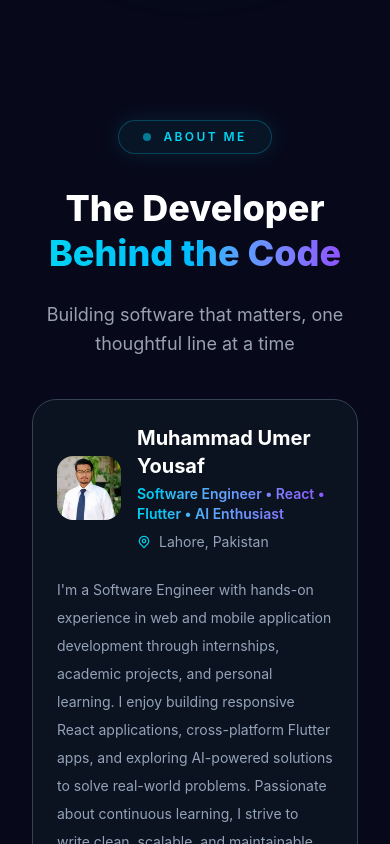
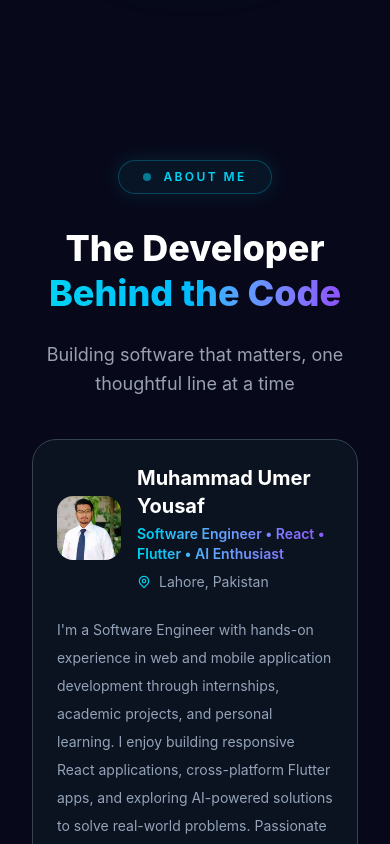
Before and after one commit to umerdev07/react-My-Personal-Portfolio, a React (Vite) app: page / in a window 390 px wide. Shown: the part 1320-2164 px from the top of the page. Built offline with nearby package versions, Linux system fonts and the light colour scheme.

Commit message:
Build Experience Section

```diff
--- a/src/componets/Section2Components/AboutMeTitleSubTitleBadge.jsx
+++ b/src/componets/Section2Components/AboutMeTitleSubTitleBadge.jsx
@@ -2,7 +2,7 @@ import React from 'react'
 
 const AboutMeTitleSubTitleBadge = () => {
   return (
-   <section className="w-full flex flex-col items-center text-center lg:mt-0 mt-90">
+   <section className="w-full flex flex-col items-center text-center lg:mt-0 mt-100">
 
       {/* Badge */}
       <div className="flex items-center gap-3 bg-[#09192a]/80 border border-cyan-500/30 rounded-full px-6 py-2 backdrop-blur-md shadow-[0_0_20px_rgba(34,211,238,0.12)]">
--- a/src/pages/section3/Skills.jsx
+++ b/src/pages/section3/Skills.jsx
@@ -62,7 +62,7 @@ const Skills = () => {
       </div>
 
       {/* Skill Cards */}
-      <div className="mt-8 mb-8 m-5 grid grid-cols-1 gap-6 sm:grid-cols-2 lg:grid-cols-3 xl:grid-cols-4">
+      <div className="mt-8 m-5 grid grid-cols-1 gap-6 sm:grid-cols-2 lg:grid-cols-3 xl:grid-cols-4">
 
         {currentCategory.skills.map((skill) => (
           <SkillCard
--- a/src/pages/section4/Experience.jsx
+++ b/src/pages/section4/Experience.jsx
@@ -3,7 +3,7 @@ import Timeline from "../../componets/Section4Components/TimeLine";
 
 const Experience = () => {
   return (
-    <div className="mt-85 lg:mt-5">
+    <div className="mt-120 lg:mt-5">
       {/* Badge */}
       <div className="flex justify-center">
         <div className="flex items-center gap-3 rounded-full border border-cyan-500/20 bg-cyan-500/10 px-5 py-2 backdrop-blur-md shadow-[0_0_20px_rgba(34,211,238,0.12)]">
```
